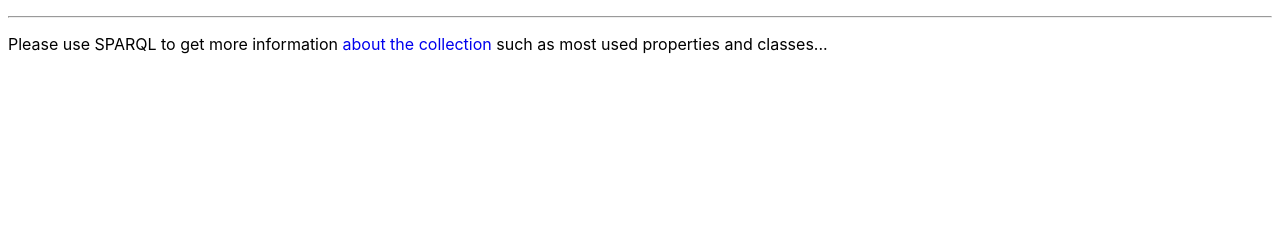
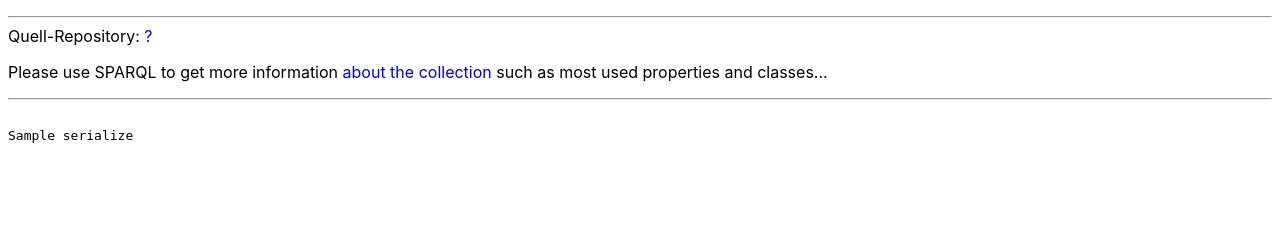
Before and after one commit to nfdi4objects/n4o-graph-apis, a Flask app: template templates/collection.html in a window 1280 px wide. Shown: the part 233-473 px from the top of the page. Run offline with Flask 3, Linux system fonts and the light colour scheme; the template is opened without the code that fills it: most values are stand-ins (such as "Sample title", 1, 10 or a date in 2020); parts of the project's set-up code (start-up, migrations or seed data) failed here and were passed over.

Commit message:
Extend collection view

```diff
--- a/static/common.js
+++ b/static/common.js
@@ -7,7 +7,8 @@ $(document).ready(() => {
     const query = $(e).attr("data-sparql")
     $(e).attr("href", "/sparql#"+new URLSearchParams({query}))
   })
-  $("[data-sparql-value]").each((i,e) => {
+ console.log("WTF")
+  $("a[data-sparql-value]").each((i,e) => {
     const query = $(e).attr("data-sparql-value")
     $(e).attr("href", "/sparql#"+new URLSearchParams({query}))
     sparql(query).then(res => {
--- a/templates/collection.html
+++ b/templates/collection.html
@@ -9,21 +9,23 @@
 <p>
   Loaded into the graph at
   {{ graph.objects(URIRef(uri), URIRef("http://purl.org/dc/terms/issued")).__next__() }}
-  with <a data-sparql-value="SELECT COUNT(*) FROM <https://graph.nfdi4objects.net/collection/4> {?s ?p ?o}">...</a> triples.
+  with <a data-sparql-value="SELECT (COUNT(*) AS ?count) FROM <https://graph.nfdi4objects.net/collection/4> {?s ?p ?o}">...</a> triples.
 </p>
+<hr>
 {% set homepage = graph.objects(URIRef(uri), URIRef("http://xmlns.com/foaf/0.1/homepage")).__next__() %}
-<hr>
 {% if homepage %}
-<p>
-  Homepage: <a href="{{homepage}}">{{homepage}}</a>
-</p>
+<p>Homepage: <a href="{{homepage}}">{{homepage}}</a></p>
 {% endif %}
-</p>
+<p>Quell-Repository: <a data-sparql-value="SELECT ?r FROM <https://graph.nfdi4objects.net/collection/> { ?r <http://www.w3.org/ns/dcat#dataset> <{{uri}}> }">?</a></p>
 <p>
   Please use SPARQL to get more information
   <a href="/sparql#query=DESCRIBE%20%3C{{uri}}%3E">about the collection</a>
   such as most used properties and classes...
 </p>
+<hr>
+<pre><code>
+{{graph.serialize()}}
+</code></pre>
 {% endif %}
 
 {% endblock %}
--- a/templates/collections.html
+++ b/templates/collections.html
@@ -49,7 +49,7 @@ PREFIX n4oc: <https://graph.nfdi4objects.net/collection/>
 SELECT ?collection ?name ?repository FROM n4oc: WHERE {
   ?collection dct:isPartOf n4oc: .
   OPTIONAL { ?collection schema:name ?name }
-  OPTIONAL { ?db dcat:dataset ?collection . ?db schema:name ?repository }
+  OPTIONAL { ?repository dcat:dataset ?collection }
 }`
   const tbody = $('<tbody>')
   sparql(query).then(res => {
```
